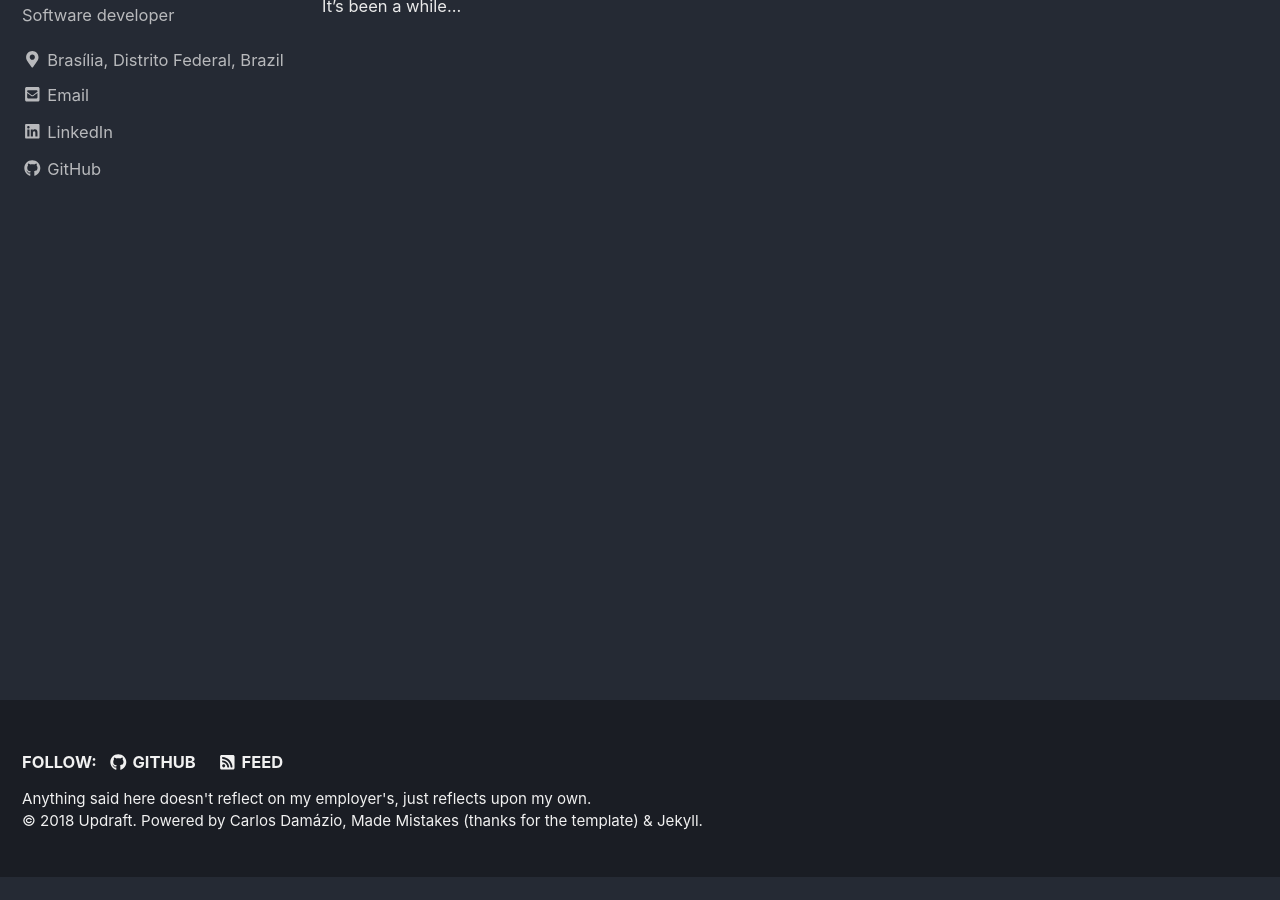
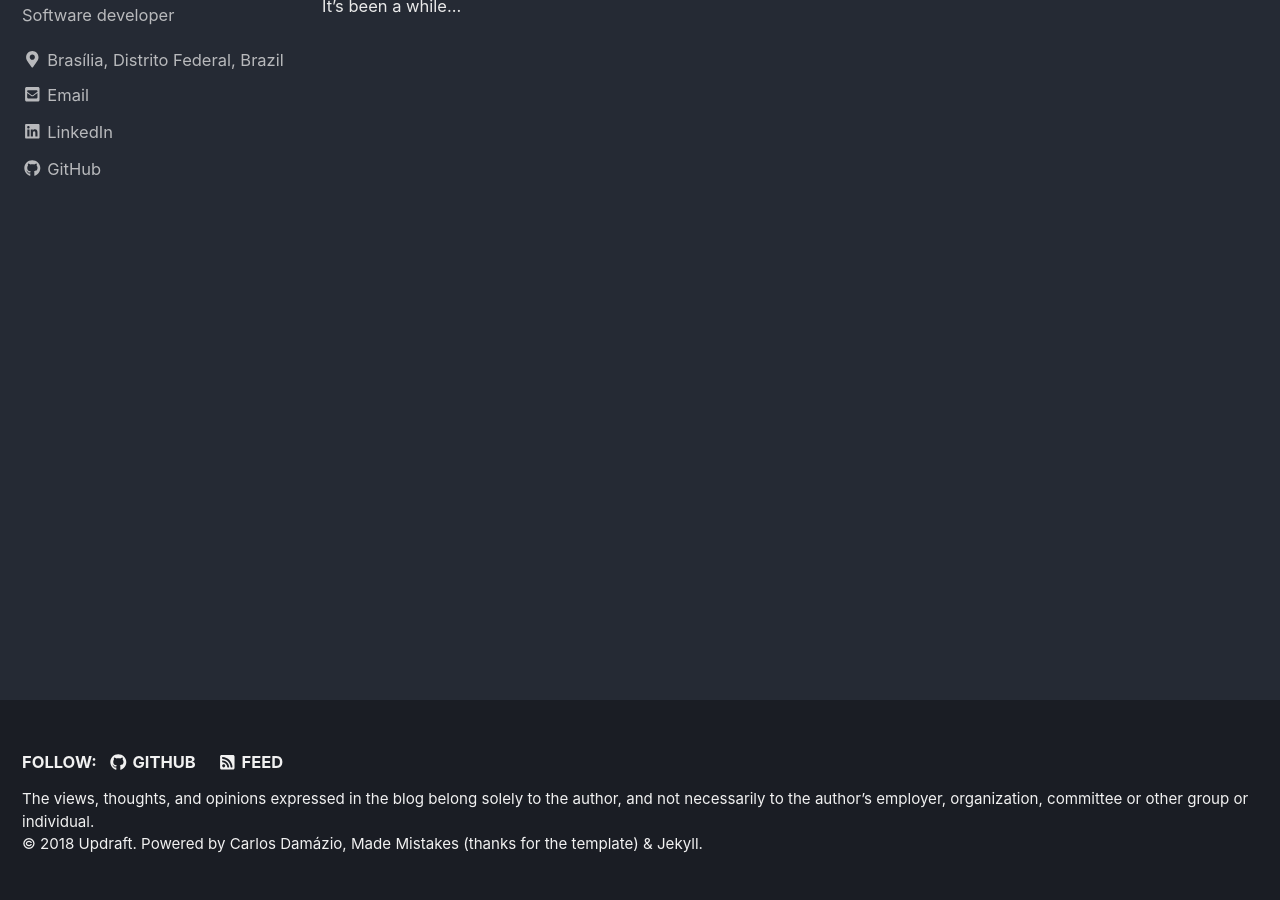
Before and after one commit to carlosdamazio/carlosdamazio.github.io, a Jekyll site: the page built from index.html, in a window 1280 px wide and 900 px high, scrolled down 298 px. Built offline with Jekyll 4.4.1, drawn with Linux system fonts in a browser that asks for light colours; nearby versions of some CDN libraries; the list of posts is cut into pages by our own code; before the commit the page ends 1175 px from its top, so only the background shows below that.

Commit message:
changed disclaimer

```diff
--- a/_includes/footer.html
+++ b/_includes/footer.html
@@ -22,5 +22,5 @@
   </ul>
 </div>
 
-<div class="page__footer-copyright">Anything said here doesn't reflect on my employer's, just reflects upon my own.</div>
+<div class="page__footer-copyright">The views, thoughts, and opinions expressed in the blog belong solely to the author, and not necessarily to the author’s employer, organization, committee or other group or individual.</div>
 <div class="page__footer-copyright">&copy; {{ site.time | date: '%Y' }} {{ site.name | default: site.title }}. {{ site.data.ui-text[site.locale].powered_by | default: "Powered by" }} <a href="https://github.com/carlosdamazio" rel="nofollow">Carlos Damázio</a>, <a href="https://mademistakes.com/" rel="nofollow">Made Mistakes (thanks for the template)</a> &amp; Jekyll.</div>
```
